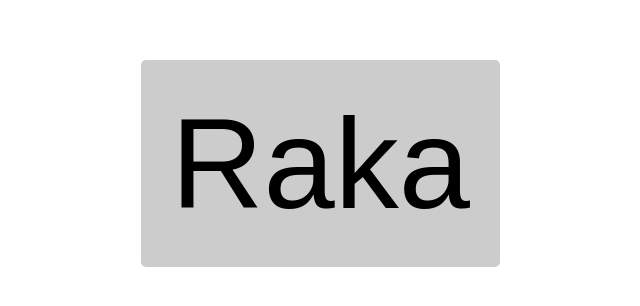
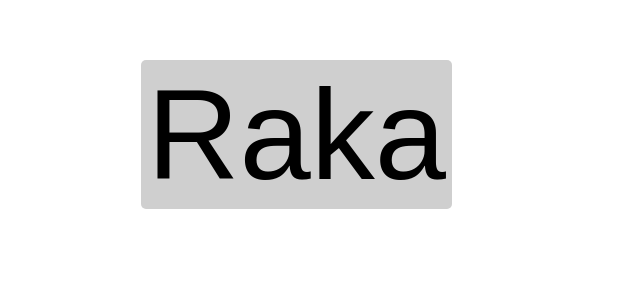
Before and after one commit to theKMF/shaver, a browser extension: page index.html in a window 1280 px wide. Shown: the part 452-758 px from the top of the page, without its empty margins (243-883 px from the left). Drawn offline with Linux system fonts and the light colour scheme.

Commit message:
FAiled buttons styling

```diff
--- a/src/style.css
+++ b/src/style.css
@@ -25,9 +25,8 @@ h1, h3{
 
 input[type=button] {
     display: block;
-    width 40%;
-   padding: 30px;
-    background:#ccc;
+    width 50%;
+    background:#cfcfcf;
     border:0 none;
     cursor:pointer;
     -webkit-border-radius: 5px;
```
